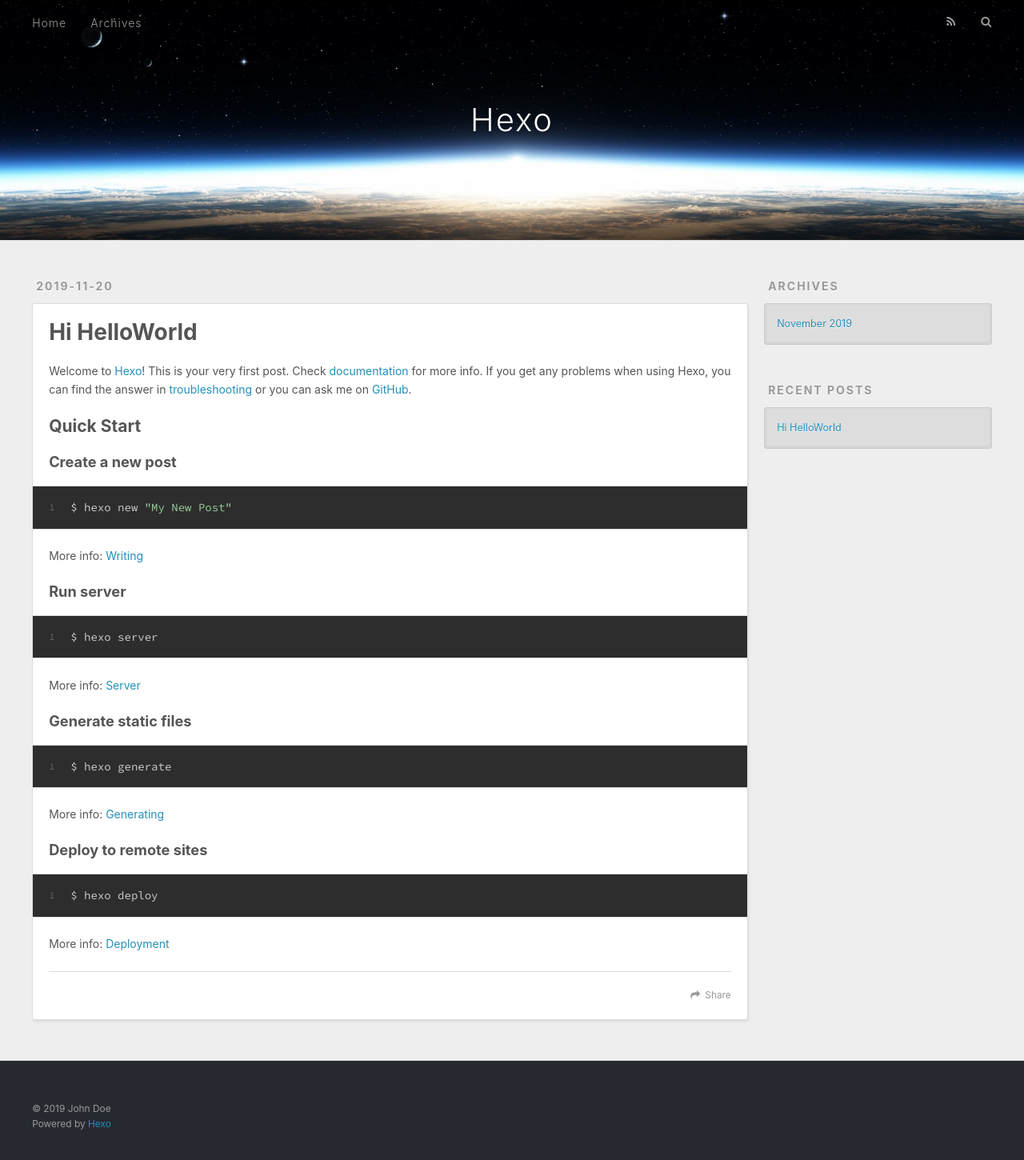
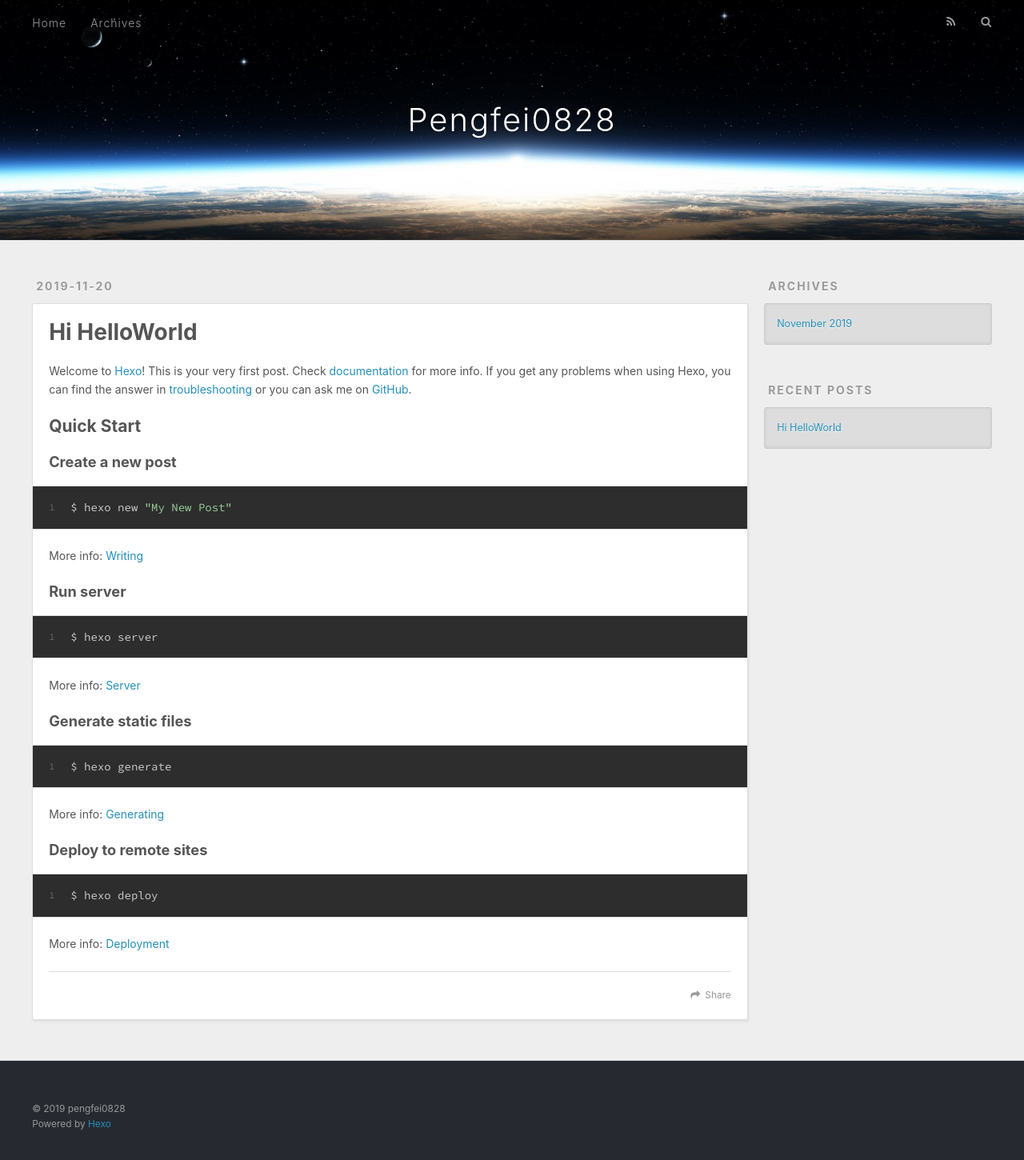
Before and after one commit to pengfei0828/pengfei0828.github.io, a plain HTML site: page index.html in a window 1280 px wide. Shown: the whole page at 80% size. Drawn offline with nearby package versions, Linux system fonts and the light colour scheme.

Commit message:
Site updated: 2019-11-20 16:33:13

```diff
--- a/index.html
+++ b/index.html
@@ -5,16 +5,16 @@
 
 
 
-  <title>Hexo</title>
+  <title>Pengfei0828</title>
   <meta name="viewport" content="width=device-width, initial-scale=1, maximum-scale=1">
   <meta property="og:type" content="website">
-<meta property="og:title" content="Hexo">
+<meta property="og:title" content="Pengfei0828">
 <meta property="og:url" content="http:&#x2F;&#x2F;yoursite.com&#x2F;index.html">
-<meta property="og:site_name" content="Hexo">
+<meta property="og:site_name" content="Pengfei0828">
 <meta property="og:locale" content="en">
 <meta name="twitter:card" content="summary">
 
-    <link rel="alternate" href="/atom.xml" title="Hexo" type="application/atom+xml">
+    <link rel="alternate" href="/atom.xml" title="Pengfei0828" type="application/atom+xml">
 
 
     <link rel="icon" href="/favicon.png">
@@ -33,7 +33,7 @@
   <div id="header-outer" class="outer">
     <div id="header-title" class="inner">
       <h1 id="logo-wrap">
-        <a href="/" id="logo">Hexo</a>
+        <a href="/" id="logo">Pengfei0828</a>
       </h1>
 
     </div>
@@ -100,7 +100,7 @@
 
     </div>
     <footer class="article-footer">
-      <a data-url="http://yoursite.com/2019/11/20/hello-world/" data-id="ck36z1uhq0000j5m7awfh7adw" class="article-share-link">Share</a>
+      <a data-url="http://yoursite.com/2019/11/20/hello-world/" data-id="ck3714k5e0000o7m7bwzj0uz3" class="article-share-link">Share</a>
 
 
     </footer>
@@ -156,7 +156,7 @@
 
   <div class="outer">
     <div id="footer-info" class="inner">
-      &copy; 2019 John Doe<br>
+      &copy; 2019 pengfei0828<br>
       Powered by <a href="http://hexo.io/" target="_blank">Hexo</a>
     </div>
   </div>
```
Also changed, not shown: 2019/11/20/hello-world/index.html (+6 -6 lines), archives/2019/11/index.html (+6 -6 lines), archives/2019/index.html (+6 -6 lines), archives/index.html (+6 -6 lines).
